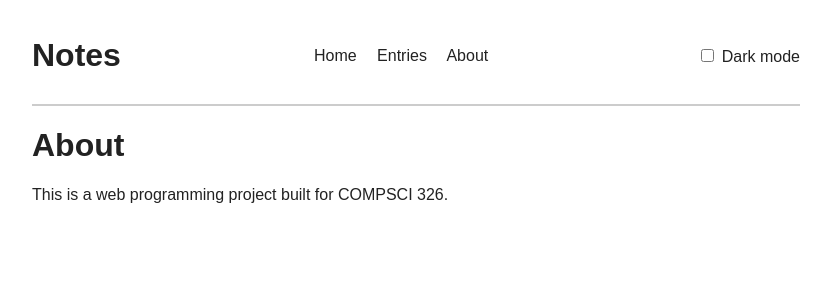
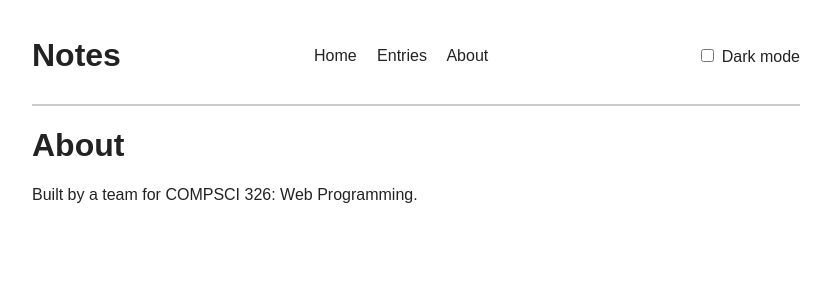
Before and after one commit to abhishehamut/web-server-abhish, a Node server app: page /about in a window 1280 px wide. Shown: the top 300 px of the page, without its empty margins (224-1055 px from the left). Run offline with Node 20, Linux system fonts and the light colour scheme.

Commit message:
Update About page wording

```diff
--- a/views/about.ejs
+++ b/views/about.ejs
@@ -8,6 +8,6 @@
   <body>
     <%- include("partials/header") %>
     <h1>About</h1>
-    <p>This is a web programming project built for COMPSCI 326.</p>
+    <p>Built by a team for COMPSCI 326: Web Programming.</p>
   </body>
 </html>
```
